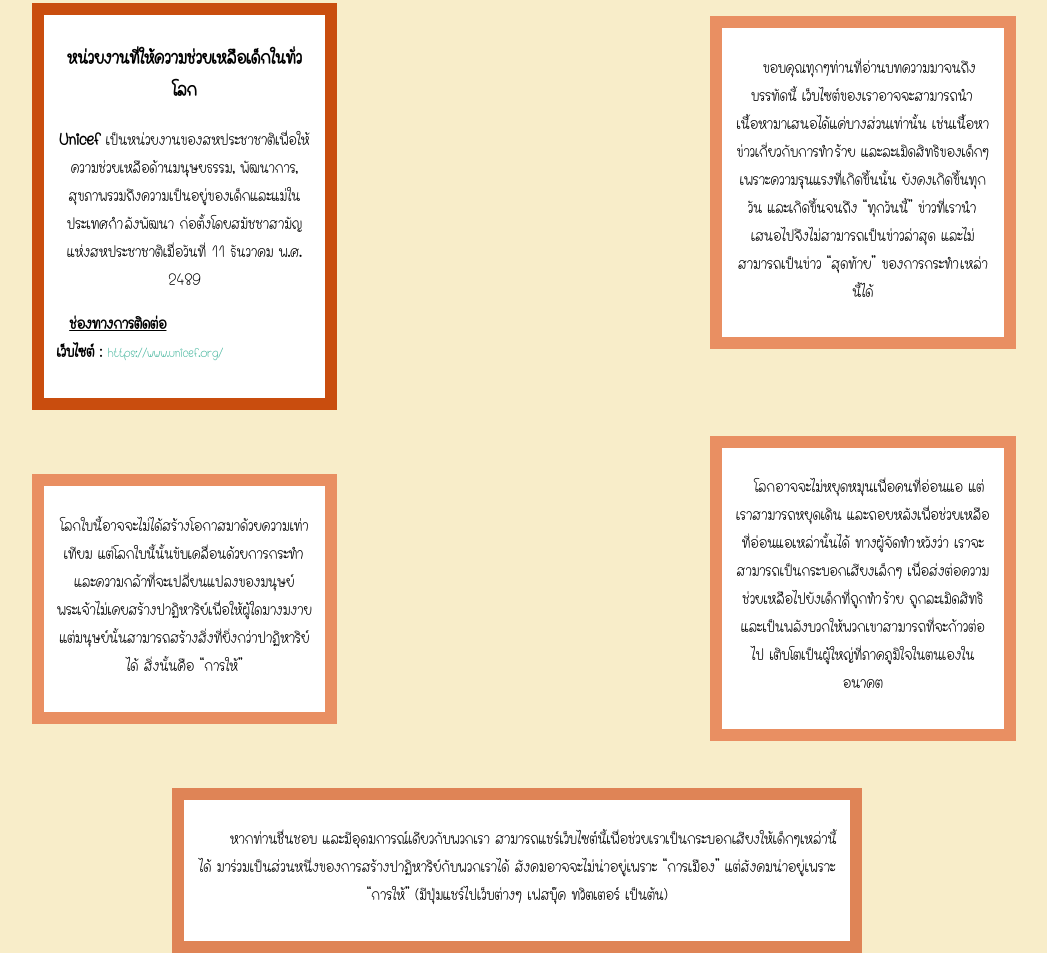
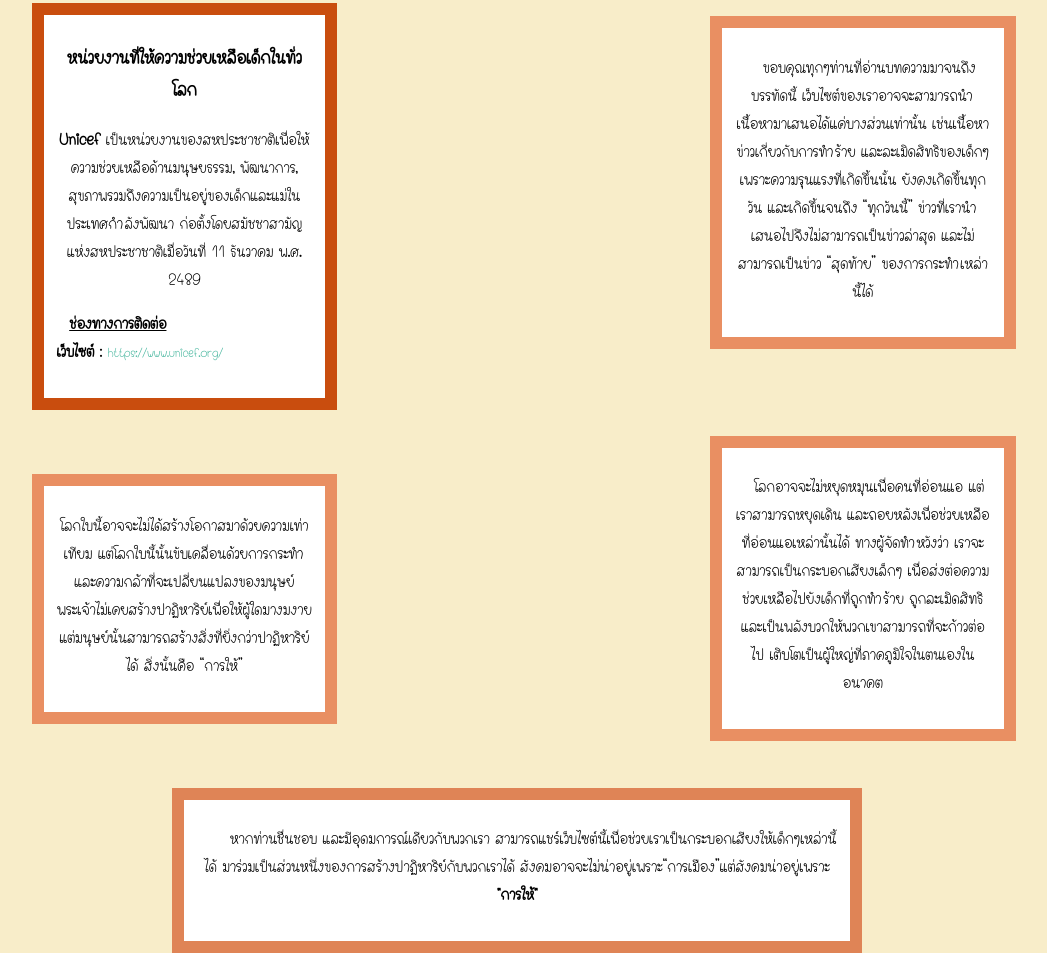
Before and after one commit to Napatpan/multi-pj2, a plain HTML site: page multi-web/index2.html in a window 1280 px wide. Shown: the part 6215-7168 px from the top of the page, without its empty margins (122-1169 px from the left). Drawn offline with Linux system fonts and the light colour scheme; files whose address does not match are found by name.

Commit message:
upจ้าาาา ช่วยกันทำทีจ้าา ส่งพน.ละจ้าา คริๆๆๆๆๆ

```diff
--- a/multi-web/index2.html
+++ b/multi-web/index2.html
@@ -722,8 +722,9 @@
 
     <div class="center1">
         <center>
-            <p>หากท่านชื่นชอบ และมีอุดมการณ์เดียวกับพวกเรา สามารถแชร์เว็บไซต์นี้เพื่อช่วยเราเป็นกระบอกเสียงให้เด็กๆเหล่านี้ได้ มาร่วมเป็นส่วนหนึ่งของการสร้างปาฏิหาริย์กับพวกเราได้ สังคมอาจจะไม่น่าอยู่เพราะ “การเมือง” แต่สังคมน่าอยู่เพราะ “การให้” (มีปุ่มแชร์ไปเว็บต่างๆ
-                เฟสบุ๊ค ทวิตเตอร์ เป็นต้น)</p>
+            <p>หากท่านชื่นชอบ และมีอุดมการณ์เดียวกับพวกเรา สามารถแชร์เว็บไซต์นี้เพื่อช่วยเราเป็นกระบอกเสียงให้เด็กๆเหล่านี้ได้ มาร่วมเป็นส่วนหนึ่งของการสร้างปาฏิหาริย์กับพวกเราได้ สังคมอาจจะไม่น่าอยู่เพราะ“การเมือง”แต่สังคมน่าอยู่เพราะ
+                <B>"การให้"</B>
+            </p>
         </center>
     </div>
 
```
